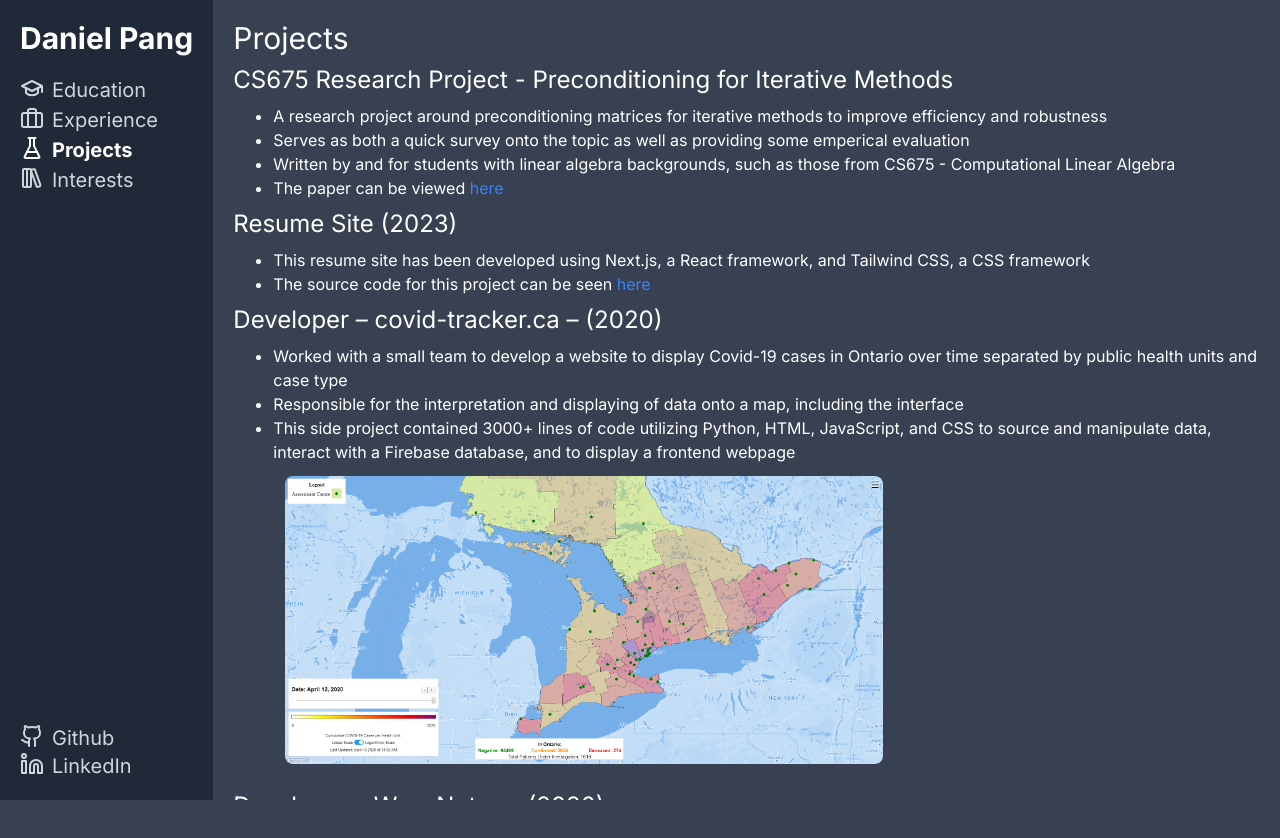
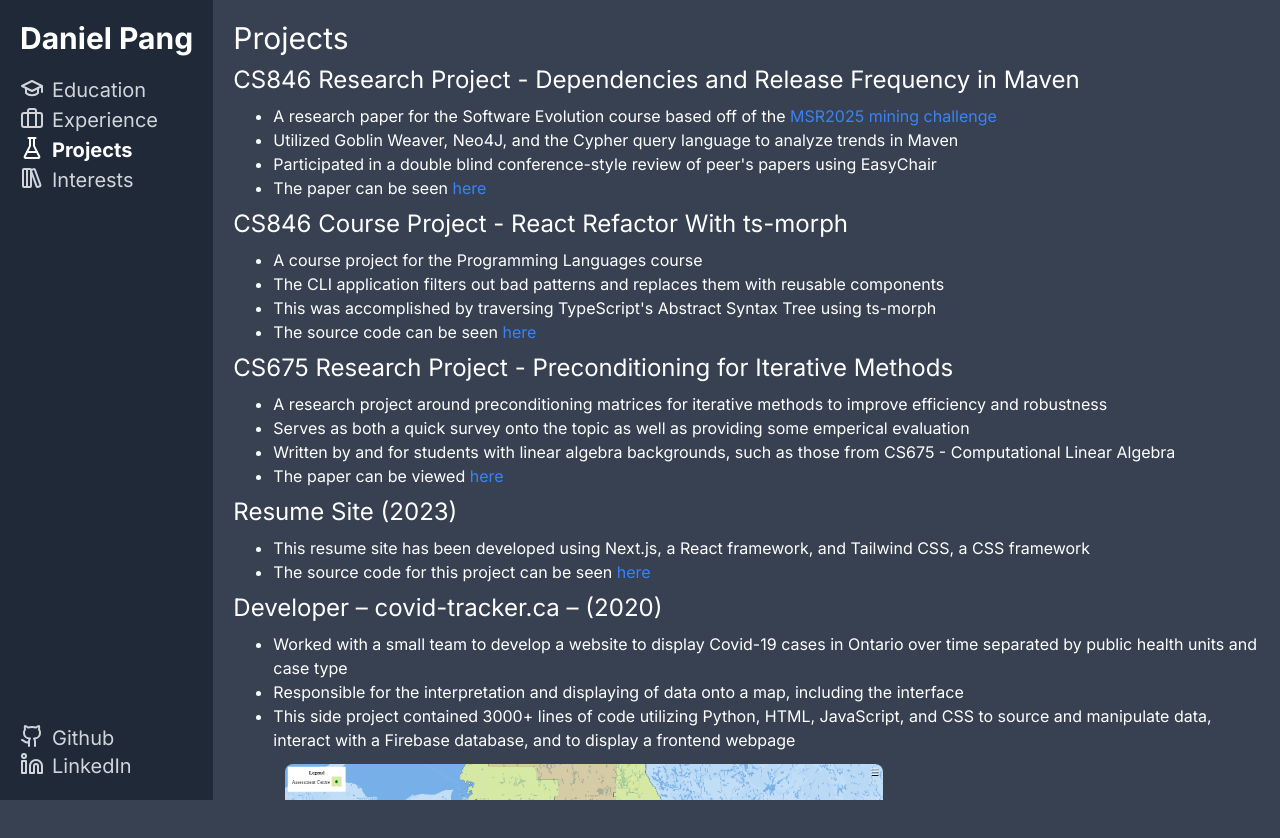
Before and after one commit to dpang1999/dpang1999.github.io, a Next.js app: page /projects in a window 1280 px wide. Shown: the top 838 px of the page. Built offline with nearby package versions, Linux system fonts and the light colour scheme.

Commit message:
Updated projects for current date

```diff
--- a/src/app/(resume)/experience/page.tsx
+++ b/src/app/(resume)/experience/page.tsx
@@ -5,7 +5,7 @@ const Experience = () => {
         <main className="text-white">
             <h1 className="text-3xl">Experience</h1>
             <Segment title="Teaching Assistant - University of Waterloo - (May 2024 - Present)">
-                <li>Responsible for markign and providing feedback on student assessments throughout the course</li>
+                <li>Responsible for marking and providing feedback on student assessments throughout the course</li>
                 <li>Acted as a client to discuss software requriements on the student's group project, an SRS</li>
             </Segment>
             <Segment title="Tools and Data Developer Co-op – Ericsson – (Sept 2020 - Aug 2021)">
--- a/src/app/(resume)/projects/page.tsx
+++ b/src/app/(resume)/projects/page.tsx
@@ -17,6 +17,19 @@ const Projects = () => {
     return (
         <main className="text-white">
             <h1 className="text-3xl">Projects</h1>
+            <Segment title="CS846 Research Project - Dependencies and Release Frequency in Maven">
+                <li>A research paper for the Software Evolution course based off of the <a className="text-blue-500 visited:text-indigo-500" href="https://2025.msrconf.org/track/msr-2025-mining-challenge?#Call-for-Mining-Challenge-Papers">MSR2025 mining challenge</a></li>
+                <li>Utilized Goblin Weaver, Neo4J, and the Cypher query language to analyze trends in Maven</li>
+                <li>Participated in a double blind conference-style review of peer's papers using EasyChair</li>
+                <li>The paper can be seen  <a className="text-blue-500 visited:text-indigo-500" href="https://drive.google.com/file/d/1p-Hv91kHQqDxTWxOg0kIXnnInwZZrDFQ/view?usp=sharing">here</a></li>
+            </Segment>
+            <Segment title="CS846 Course Project - React Refactor With ts-morph">
+                <li>A course project for the Programming Languages course</li>
+                <li>The CLI application filters out bad patterns and replaces them with reusable components</li>
+                <li>This was accomplished by traversing TypeScript's Abstract Syntax Tree using ts-morph</li>
+                <li>The source code can be seen <a className="text-blue-500 visited:text-indigo-500"
+                 href="https://github.com/dpang1999/typescript-refactor">here</a></li>
+            </Segment>
             <Segment title="CS675 Research Project - Preconditioning for Iterative Methods">
                 <li>A research project around preconditioning matrices for iterative methods to improve efficiency and robustness</li>
                 <li>Serves as both a quick survey onto the topic as well as providing some emperical evaluation</li>
```
